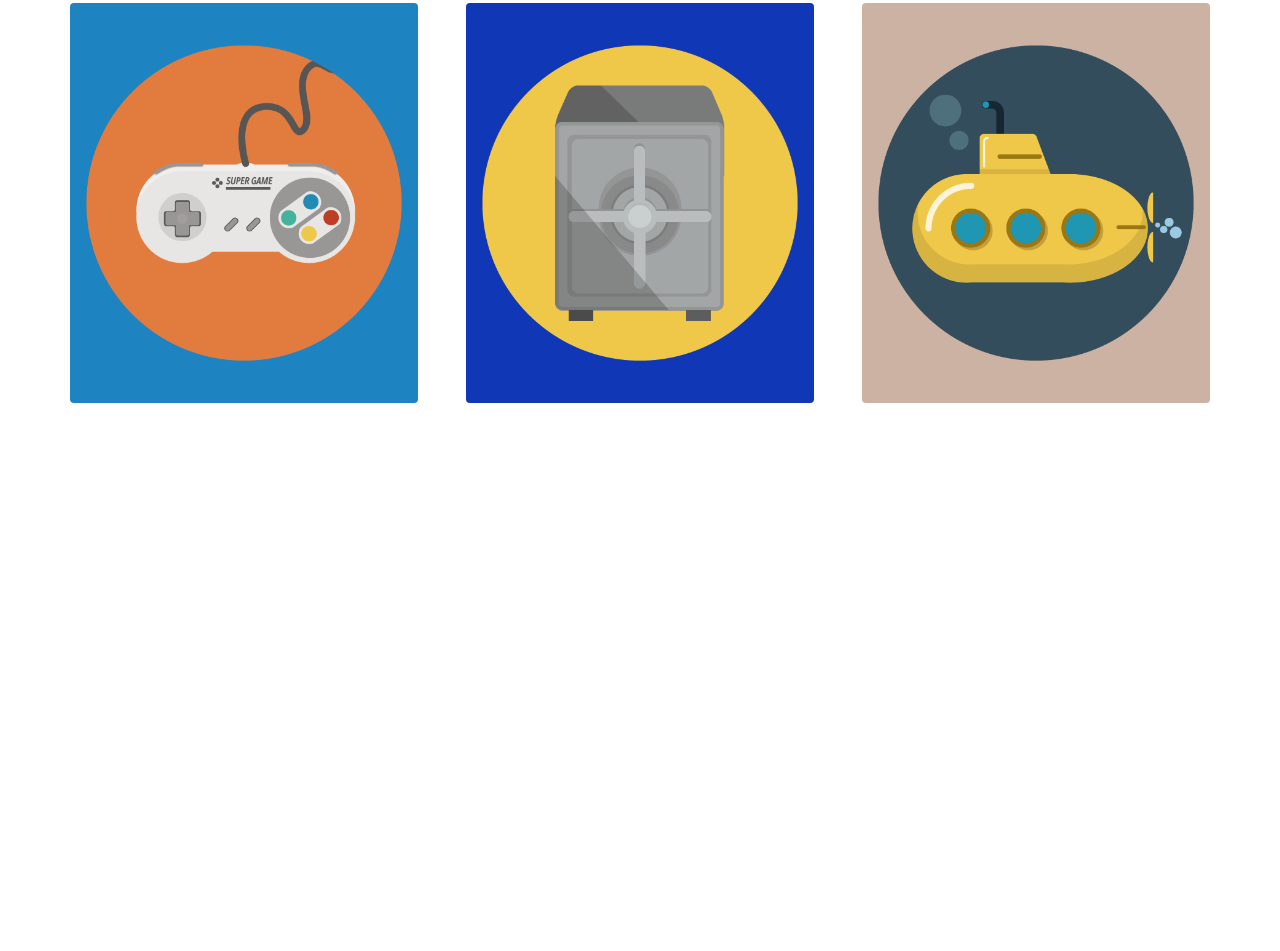
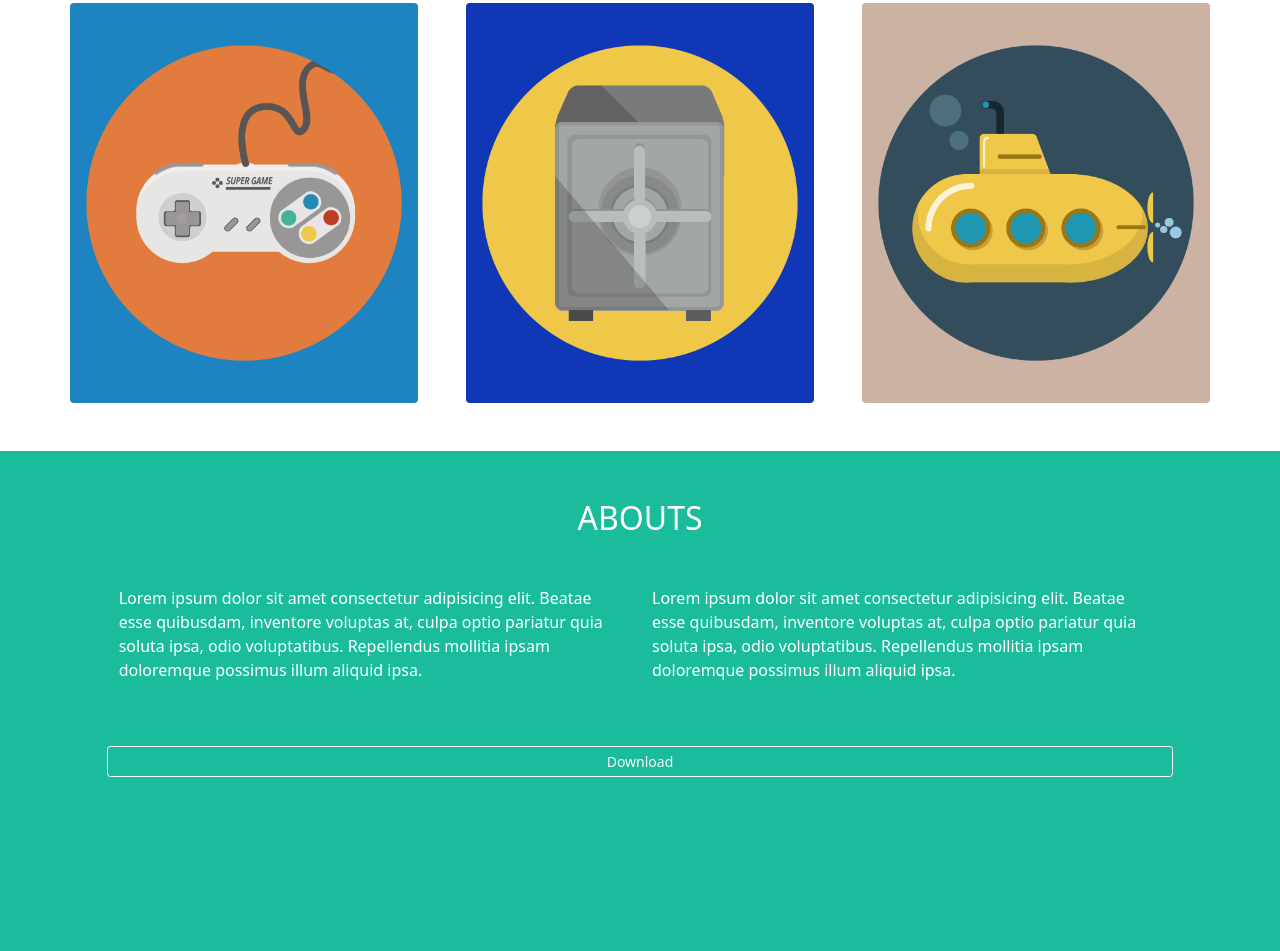
Before and after one commit to antonioiorio94/html-css-bootstrap-freelancer, a plain HTML site: page index.html in a window 1280 px wide. Shown: the part 1135-2086 px from the top of the page. Before the commit the page ends 1538 px from the top, so only its background shows below. Drawn offline with nearby package versions, Linux system fonts and the light colour scheme.

Commit message:
aggiunta 3 sezione

```diff
--- a/css/style.css
+++ b/css/style.css
@@ -21,7 +21,7 @@
 
 }
 
-h1, p{
+h1, p, .white{
     color: #fff;
 }
 
--- a/index.html
+++ b/index.html
@@ -69,7 +69,7 @@
 
         <!--PORTFOLIO SECTION-->
 
-        <div class="container-fluid height-500">
+        <div class="container-fluid">
 
             <div class="container my-5">
                 <h2 class="text-center mb-5">PORTFOLIO</h2>
@@ -104,18 +104,52 @@
             </div>
 
 
+        </div>
 
+        <!--/PORTFOLIO SECTION-->
+
+
+
+        <!--ABOUT SECTION-->
+
+        <div class="container-fluid bg-green height-500">
+
+            <div class="row justify-content-center">
+
+                <div class="col-10 height-400 m-5 ">
+                    <h2 class="text-center mb-5 white">ABOUTS</h2>
+
+                    <div class="row">
+                        <div class="col white">Lorem ipsum dolor sit amet
+                            consectetur
+                            adipisicing elit. Beatae esse quibusdam, inventore
+                            voluptas at, culpa optio pariatur quia soluta ipsa,
+                            odio voluptatibus. Repellendus mollitia ipsam
+                            doloremque possimus illum aliquid ipsa.</p>
+                        </div>
+                        <div class="col white">Lorem ipsum dolor sit
+                            amet
+                            consectetur
+                            adipisicing elit. Beatae esse quibusdam, inventore
+                            voluptas at, culpa optio pariatur quia soluta ipsa,
+                            odio voluptatibus. Repellendus mollitia ipsam
+                            doloremque possimus illum aliquid ipsa.</p>
+                        </div>
+                        <button type="button"
+                            class="btn btn-outline-light text-center btn-sm mt-5 ">Download</button>
+
+                    </div>
+
+
+
+
+                </div>
+            </div>
 
 
         </div>
 
-
-
-
-
-        <!--/PORTFOLIO SECTION-->
-
-
+        <!--ABOUT SECTION-->
 
     </main>
 
```
